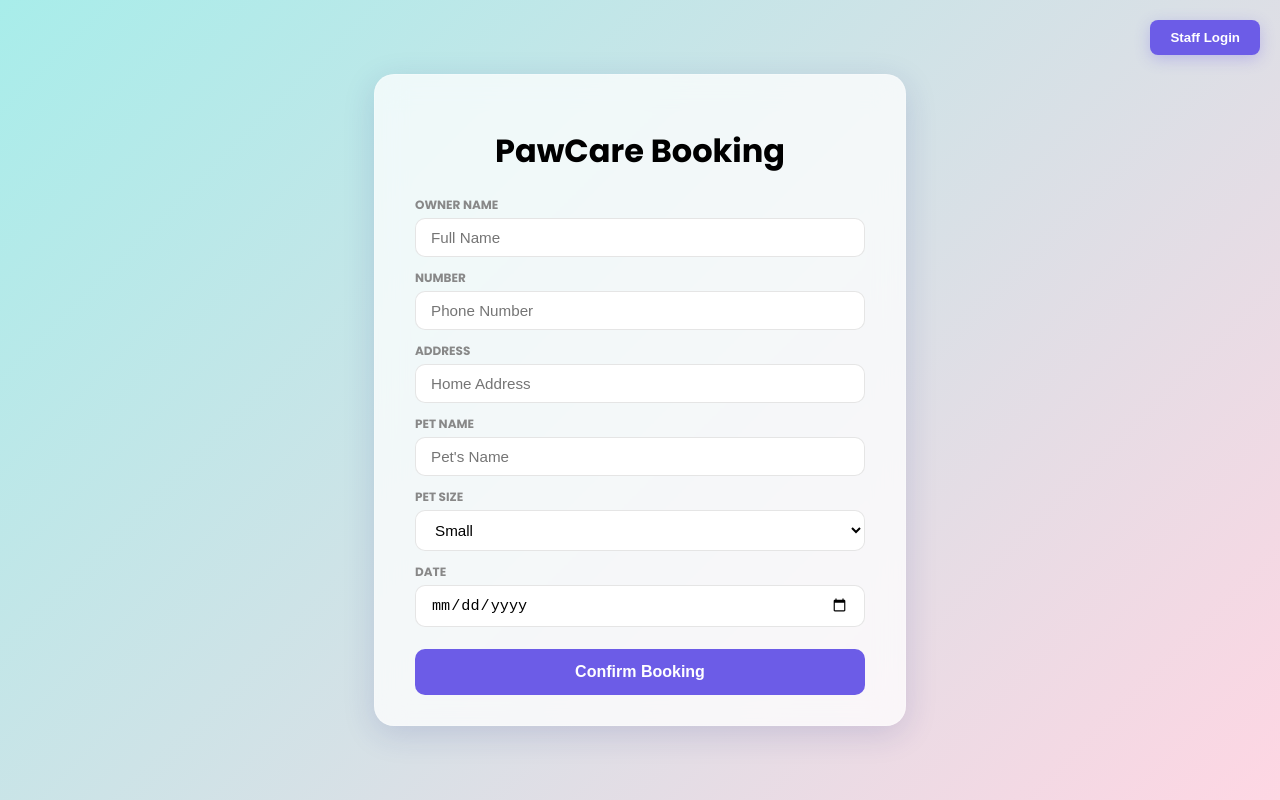
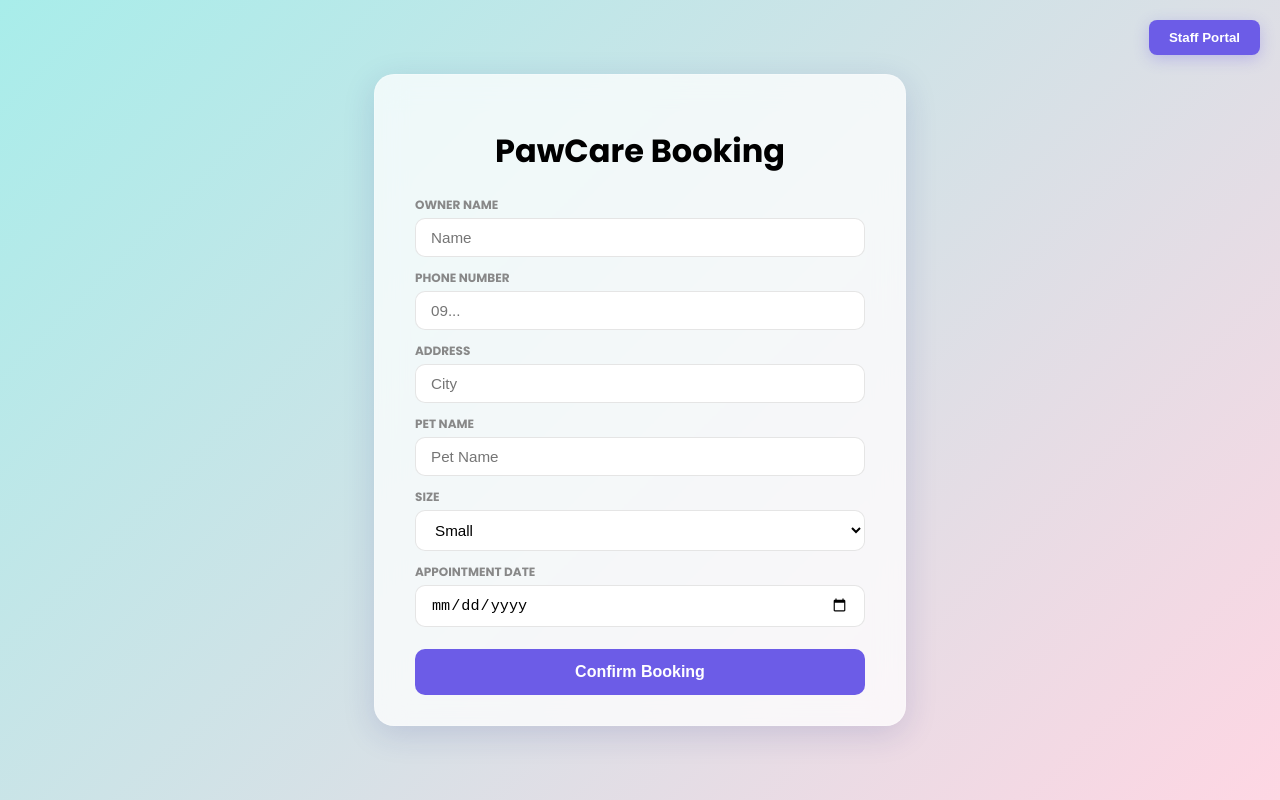
Before and after one commit to ericoacosta/VetCare, a React (Create React App) app: page / in a window 1280 px wide. Built offline with nearby package versions, Linux system fonts and the light colour scheme.

Commit message:
Update App.js

```diff
--- a/src/App.js
+++ b/src/App.js
@@ -19,6 +19,7 @@ function App() {
   const [email, setEmail] = useState("");
   const [password, setPassword] = useState("");
 
+  // Check login status
   useEffect(() => {
     supabase.auth.getSession().then(({ data: { session } }) => setSession(session));
     supabase.auth.onAuthStateChange((_event, session) => {
@@ -27,17 +28,25 @@ function App() {
     });
   }, []);
 
+  // Fetch data for the dashboard
   const fetchReservations = async () => {
     const { data, error } = await supabase
       .from('owners')
-      .select(`owner_name, contact_no, address, pets (pet_name, size, reservations (appointment_date))`);
+      .select(`
+        id, owner_name, contact_no, address,
+        pets ( id, pet_name, size,
+          reservations (id, appointment_date, status)
+        )
+      `);
     if (!error) setReservations(data);
+    else console.error("Fetch error:", error.message);
   };
 
   useEffect(() => {
     if (session && view === "dashboard") fetchReservations();
   }, [session, view]);
 
+  // Login/Logout Logic
   const handleLogin = async (e) => {
     e.preventDefault();
     const { error } = await supabase.auth.signInWithPassword({ email, password });
@@ -49,6 +58,22 @@ function App() {
     setView("booking");
   };
 
+  // Action Buttons Logic (Time, Done, Delete)
+  const handleAction = async (type, resId) => {
+    if (!resId) return alert("Reservation ID not found.");
+
+    if (type === 'delete' && window.confirm("Delete this appointment?")) {
+      await supabase.from('reservations').delete().eq('id', resId);
+    } else if (type === 'complete') {
+      await supabase.from('reservations').update({ status: 'Completed' }).eq('id', resId);
+    } else if (type === 'time') {
+      const newDate = prompt("Enter new date (YYYY-MM-DD):");
+      if (newDate) await supabase.from('reservations').update({ appointment_date: newDate }).eq('id', resId);
+    }
+    fetchReservations(); // Refresh the list
+  };
+
+  // Save New Booking
   const saveReservation = async (e) => {
     e.preventDefault();
     try {
@@ -56,8 +81,9 @@ function App() {
       if (oErr) throw oErr;
       const { data: pData, error: pErr } = await supabase.from('pets').insert([{ owner_id: oData[0].id, pet_name: formData.petName, size: formData.size }]).select();
       if (pErr) throw pErr;
-      const { error: rErr } = await supabase.from('reservations').insert([{ pet_id: pData[0].id, appointment_date: formData.date }]);
+      const { error: rErr } = await supabase.from('reservations').insert([{ pet_id: pData[0].id, appointment_date: formData.date, status: 'Pending' }]);
       if (rErr) throw rErr;
+
       alert("Reservation Saved!");
       setFormData({ ownerName: "", contactNo: "", petName: "", size: "small", address: "", date: "" });
     } catch (err) { alert(err.message); }
@@ -65,95 +91,112 @@ function App() {
 
   return (
     <div className="App">
+      {/* Staff Login Trigger */}
       {view === "booking" && (
-        <button className="corner-login-btn" onClick={() => setView("login")}>
-          Staff Login
-        </button>
+        <button className="corner-login-btn" onClick={() => setView("login")}>Staff Portal</button>
       )}
 
       <div className={`App-header ${view === "dashboard" ? "dashboard-view" : ""}`}>
 
+        {/* LOGIN VIEW */}
         {view === "login" && (
           <div className="glass-card">
-            <h2>Staff Portal</h2>
+            <h2>Staff Sign-In</h2>
             <form onSubmit={handleLogin}>
               <input type="email" placeholder="Email" onChange={(e) => setEmail(e.target.value)} required />
               <input type="password" placeholder="Password" onChange={(e) => setPassword(e.target.value)} required />
               <button type="submit" className="primary-btn">Sign In</button>
-              <button type="button" className="admin-link-btn" onClick={() => setView("booking")}>Cancel</button>
+              <button type="button" className="admin-link-btn" onClick={() => setView("booking")}>Back to Booking</button>
             </form>
           </div>
         )}
 
+        {/* DASHBOARD VIEW (CANVA STYLE) */}
         {view === "dashboard" && (
-          <div className="dashboard-card">
-            <h2>Active Appointments</h2>
-            <div className="table-container">
-              <table>
-                <thead>
-                  <tr>
-                    <th>Owner</th>
-                    <th>Number</th>
-                    <th>Pet</th>
-                    <th>Size</th>
-                    <th>Date</th>
-                  </tr>
-                </thead>
-                <tbody>
-                  {reservations.map((res, i) => (
-                    <tr key={i}>
-                      <td>{res.owner_name}</td>
-                      <td>{res.contact_no}</td>
-                      <td>{res.pets?.[0]?.pet_name}</td>
-                      <td>{res.pets?.[0]?.size}</td>
-                      <td>{res.pets?.[0]?.reservations?.[0]?.appointment_date}</td>
-                    </tr>
-                  ))}
-                </tbody>
-              </table>
+          <div className="dashboard-wrapper">
+            <div className="dashboard-top-nav">
+              <h1>Active Appointments</h1>
+              <button className="logout-btn" onClick={handleLogout}>Logout</button>
             </div>
-            <button className="logout-btn" onClick={handleLogout}>Logout</button>
+
+            <div className="canva-grid">
+              {reservations.map((owner, i) => {
+                const pet = owner.pets?.[0] || {};
+                const res = pet.reservations?.[0] || {};
+
+                return (
+                  <div key={i} className={`canva-card ${res.status === 'Completed' ? 'is-done' : ''}`}>
+                    <div className="card-header">
+                      <span className={`status-badge ${res.status === 'Completed' ? 'done' : 'pending'}`}>
+                        {res.status || 'Pending'}
+                      </span>
+                      <span className="pet-emoji">🐶</span>
+                    </div>
+
+                    <div className="card-content">
+                      <h3 className="pet-name">{pet.pet_name || "New Patient"}</h3>
+                      <div className="meta-tag">{pet.size}</div>
+
+                      <div className="detail-group">
+                        <label>APPOINTMENT DATE</label>
+                        <p className="date-highlight">📅 {res.appointment_date || "Not set"}</p>
+                      </div>
+
+                      <div className="detail-group">
+                        <label>OWNER</label>
+                        <p>{owner.owner_name} • {owner.contact_no}</p>
+                      </div>
+                    </div>
+
+                    <div className="card-footer">
+                      <button className="btn-action time" onClick={() => handleAction('time', res.id)}>Time</button>
+                      <button className="btn-action done" onClick={() => handleAction('complete', res.id)}>Done</button>
+                      <button className="btn-action del" onClick={() => handleAction('delete', res.id)}>Delete</button>
+                    </div>
+                  </div>
+                );
+              })}
+            </div>
           </div>
         )}
 
+        {/* BOOKING VIEW */}
         {view === "booking" && (
           <div className="glass-card">
             <h1>PawCare Booking</h1>
             <form onSubmit={saveReservation}>
+              <div className="input-grid">
                 <div className="input-group">
                   <label>Owner Name</label>
-                <input placeholder="Full Name" value={formData.ownerName} onChange={(e) => setFormData({...formData, ownerName: e.target.value})} required />
+                  <input placeholder="Name" value={formData.ownerName} onChange={(e) => setFormData({...formData, ownerName: e.target.value})} required />
                 </div>
-
                 <div className="input-group">
-                <label>Number</label>
-                <input placeholder="Phone Number" value={formData.contactNo} onChange={(e) => setFormData({...formData, contactNo: e.target.value})} required />
+                  <label>Phone Number</label>
+                  <input placeholder="09..." value={formData.contactNo} onChange={(e) => setFormData({...formData, contactNo: e.target.value})} required />
                 </div>
-
+              </div>
               <div className="input-group">
                 <label>Address</label>
-                <input placeholder="Home Address" value={formData.address} onChange={(e) => setFormData({...formData, address: e.target.value})} required />
+                <input placeholder="City" value={formData.address} onChange={(e) => setFormData({...formData, address: e.target.value})} required />
               </div>
-
+              <div className="input-grid">
                 <div className="input-group">
                   <label>Pet Name</label>
-                <input placeholder="Pet's Name" value={formData.petName} onChange={(e) => setFormData({...formData, petName: e.target.value})} required />
+                  <input placeholder="Pet Name" value={formData.petName} onChange={(e) => setFormData({...formData, petName: e.target.value})} required />
                 </div>
-
                 <div className="input-group">
-                <label>Pet Size</label>
+                  <label>Size</label>
                   <select value={formData.size} onChange={(e) => setFormData({...formData, size: e.target.value})}>
                     <option value="small">Small</option>
                     <option value="medium">Medium</option>
                     <option value="large">Large</option>
                   </select>
                 </div>
-
+              </div>
               <div className="input-group">
-                <label>Date</label>
+                <label>Appointment Date</label>
                 <input type="date" value={formData.date} onChange={(e) => setFormData({...formData, date: e.target.value})} required />
               </div>
-
               <button type="submit" className="primary-btn">Confirm Booking</button>
             </form>
           </div>
```
Lines whose indentation alone changed are shown as unchanged.
